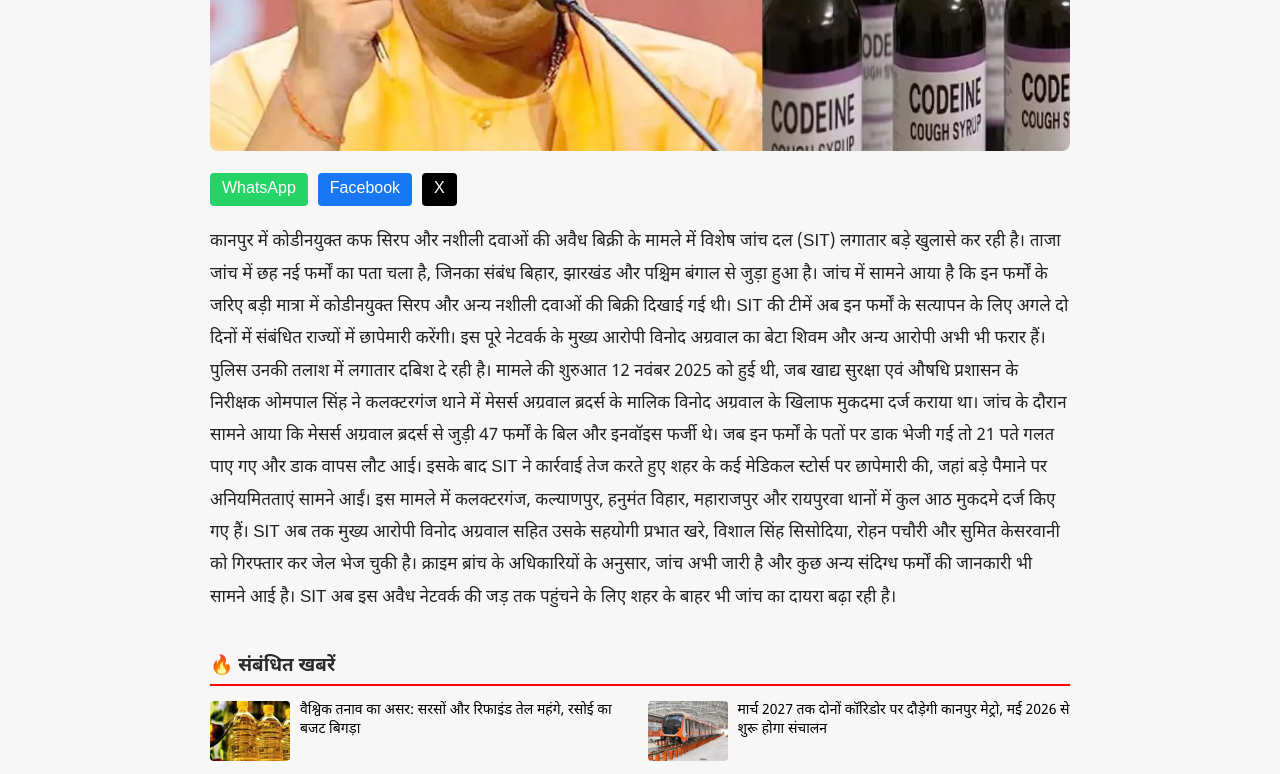
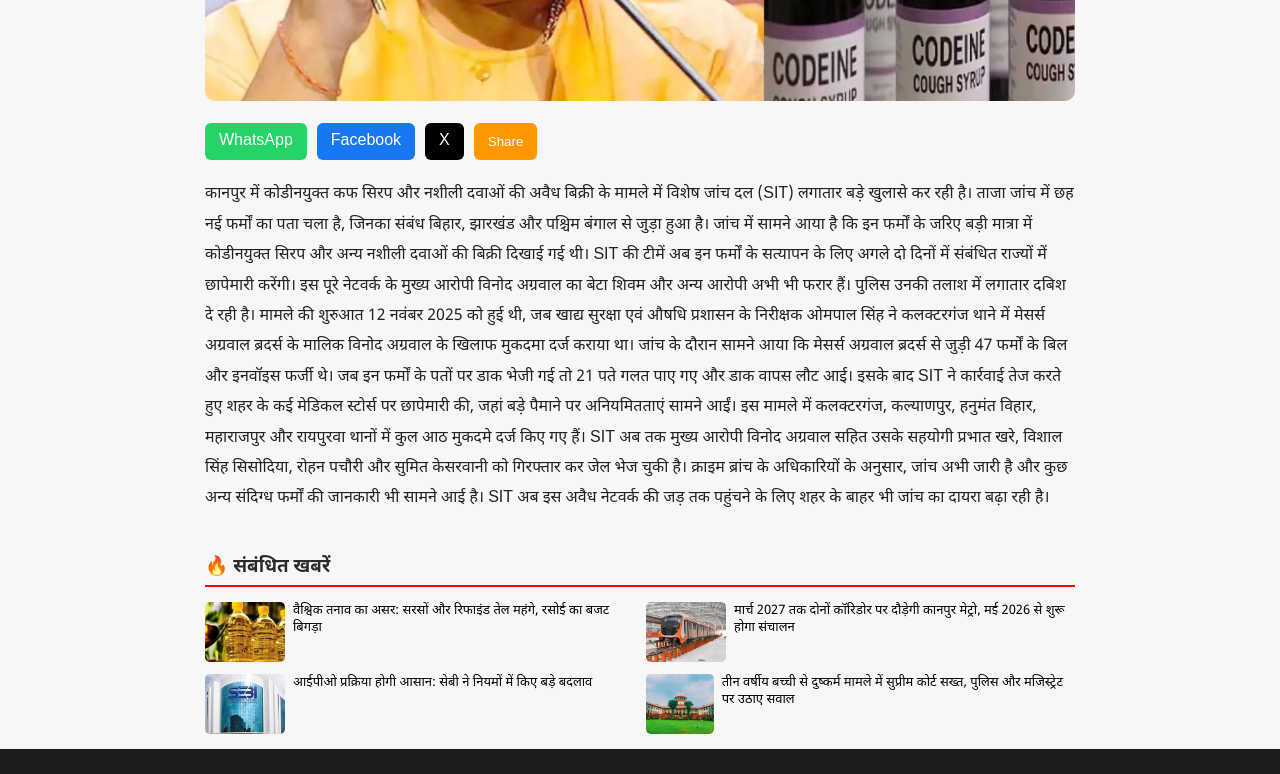
Before and after one commit to lets-make-ashwani/uptvlive, a React (Vite) app: page /article/codeine-syrup-scam-sit-investigation-kanpur in a window 1280 px wide. Shown: the part 680-1454 px from the top of the page. Built offline with nearby package versions, Linux system fonts and the light colour scheme.

Commit message:
shere button

```diff
--- a/src/components/ArticlePage/ArticlePage.jsx
+++ b/src/components/ArticlePage/ArticlePage.jsx
@@ -10,31 +10,47 @@
     return <h2 style={{ padding: "20px" }}>Article Not Found</h2>;
   }
 
-  // 🔥 Related News (excluding current)
+  // 🔥 SHARE DATA
+  const shareUrl = window.location.href;
+  const shareText = article.title;
+
+  // 🔥 RELATED NEWS
   const relatedNews = newsData
     .filter((n) => n.slug !== slug)
     .slice(0, 4);
 
+  // 🔥 NATIVE SHARE (MOBILE)
+  const handleShare = () => {
+    if (navigator.share) {
+      navigator.share({
+        title: article.title,
+        url: shareUrl,
+      });
+    } else {
+      alert("Sharing not supported on this device");
+    }
+  };
+
   return (
-    <div className="container" style={{ padding: "20px", maxWidth: "900px" }}>
+    <div className="container" style={{ padding: "15px", maxWidth: "900px" }}>
 
       {/* 🔙 BACK */}
       <Link to="/" style={{ color: "#d60000", textDecoration: "none" }}>
         ← होम पर जाएं
       </Link>
 
-      {/* 🏷 CATEGORY + CITY */}
+      {/* 🏷 CATEGORY */}
       <p style={{ marginTop: "10px", color: "#d60000", fontWeight: "bold" }}>
         {article.category} | {article.city}
       </p>
 
       {/* 📰 TITLE */}
-      <h1 style={{ margin: "10px 0", fontSize: "28px", lineHeight: "1.4" }}>
+      <h1 style={{ margin: "10px 0", fontSize: "26px", lineHeight: "1.4" }}>
         {article.title}
       </h1>
 
       {/* ⏰ META */}
-      <p style={{ color: "gray", marginBottom: "15px" }}>
+      <p style={{ color: "gray", marginBottom: "12px" }}>
         ⏰ {article.time} • 👁 {article.views}
       </p>
 
@@ -46,38 +62,76 @@
           width: "100%",
           maxHeight: "420px",
           objectFit: "cover",
-          borderRadius: "8px"
+          borderRadius: "10px"
         }}
       />
 
       {/* 📤 SHARE BUTTONS */}
-      <div style={{ marginTop: "15px", display: "flex", gap: "10px" }}>
+      <div style={{ marginTop: "15px", display: "flex", gap: "10px", flexWrap: "wrap" }}>
+
+        {/* WHATSAPP */}
         <a
-          href={`https://wa.me/?text=${article.title}`}
+          href={`https://wa.me/?text=${encodeURIComponent(shareText + " " + shareUrl)}`}
           target="_blank"
           rel="noreferrer"
-          style={{ background: "#25D366", color: "#fff", padding: "6px 12px", borderRadius: "4px", textDecoration: "none" }}
+          style={{
+            background: "#25D366",
+            color: "#fff",
+            padding: "8px 14px",
+            borderRadius: "6px",
+            textDecoration: "none"
+          }}
         >
           WhatsApp
         </a>
 
+        {/* FACEBOOK */}
         <a
-          href={`https://www.facebook.com/sharer/sharer.php?u=${window.location.href}`}
+          href={`https://www.facebook.com/sharer/sharer.php?u=${encodeURIComponent(shareUrl)}`}
           target="_blank"
           rel="noreferrer"
-          style={{ background: "#1877f2", color: "#fff", padding: "6px 12px", borderRadius: "4px", textDecoration: "none" }}
+          style={{
+            background: "#1877f2",
+            color: "#fff",
+            padding: "8px 14px",
+            borderRadius: "6px",
+            textDecoration: "none"
+          }}
         >
           Facebook
         </a>
 
+        {/* X */}
         <a
-          href={`https://twitter.com/intent/tweet?text=${article.title}`}
+          href={`https://twitter.com/intent/tweet?text=${encodeURIComponent(shareText)}&url=${encodeURIComponent(shareUrl)}`}
           target="_blank"
           rel="noreferrer"
-          style={{ background: "#000", color: "#fff", padding: "6px 12px", borderRadius: "4px", textDecoration: "none" }}
+          style={{
+            background: "#000",
+            color: "#fff",
+            padding: "8px 14px",
+            borderRadius: "6px",
+            textDecoration: "none"
+          }}
         >
           X
         </a>
+
+        {/* 📱 NATIVE SHARE */}
+        <button
+          onClick={handleShare}
+          style={{
+            background: "#ff9800",
+            color: "#fff",
+            padding: "8px 14px",
+            borderRadius: "6px",
+            border: "none",
+            cursor: "pointer"
+          }}
+        >
+          Share
+        </button>
+
       </div>
 
       {/* 📖 CONTENT */}
@@ -85,7 +139,7 @@
         style={{
           marginTop: "20px",
           lineHeight: "1.9",
-          fontSize: "17px",
+          fontSize: "16px",
           color: "#222"
         }}
       >
@@ -98,20 +152,32 @@
           🔥 संबंधित खबरें
         </h3>
 
-        <div style={{ display: "grid", gridTemplateColumns: "1fr 1fr", gap: "15px", marginTop: "15px" }}>
+        <div
+          style={{
+            display: "grid",
+            gridTemplateColumns: "1fr 1fr",
+            gap: "12px",
+            marginTop: "15px"
+          }}
+        >
           {relatedNews.map((item) => (
             <Link
               key={item.id}
               to={`/article/${item.slug}`}
               style={{ textDecoration: "none", color: "#000" }}
             >
-              <div style={{ display: "flex", gap: "10px" }}>
+              <div style={{ display: "flex", gap: "8px" }}>
                 <img
                   src={item.image}
                   alt=""
-                  style={{ width: "80px", height: "60px", objectFit: "cover", borderRadius: "4px" }}
+                  style={{
+                    width: "80px",
+                    height: "60px",
+                    objectFit: "cover",
+                    borderRadius: "5px"
+                  }}
                 />
-                <p style={{ fontSize: "14px" }}>{item.title}</p>
+                <p style={{ fontSize: "13px" }}>{item.title}</p>
               </div>
             </Link>
           ))}
```
